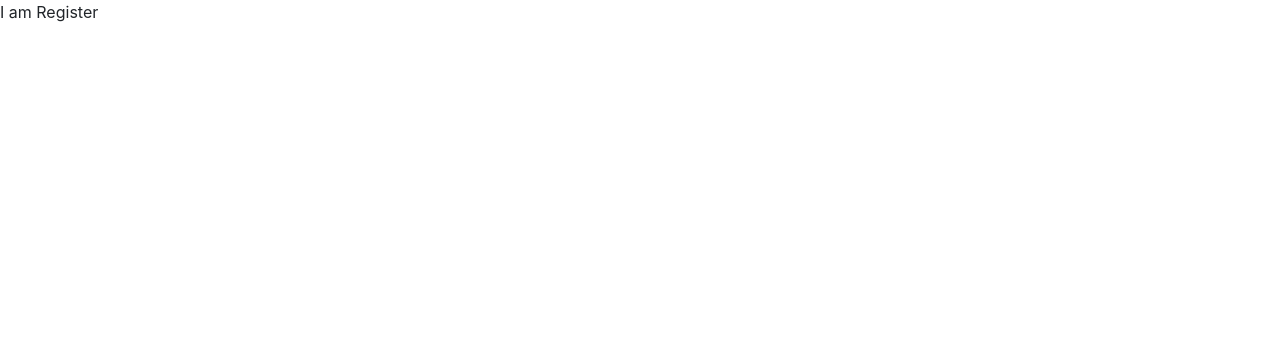
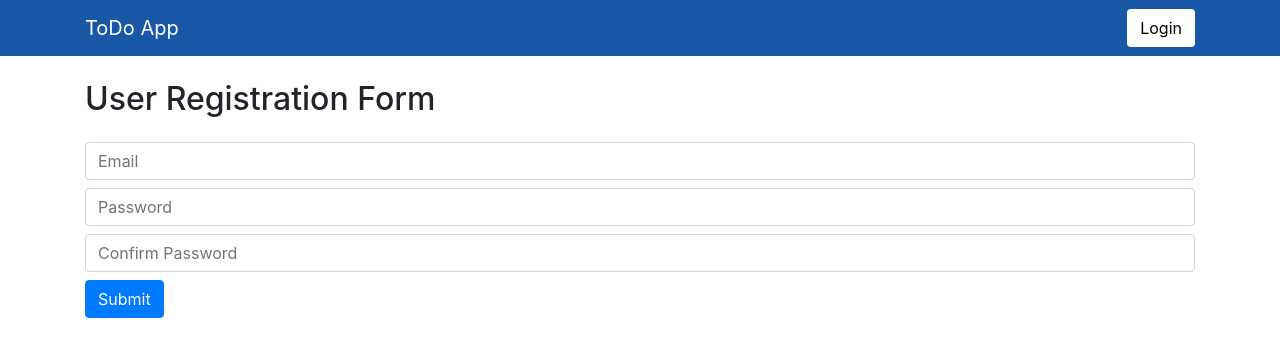
Before and after one commit to danny237/ToDo-App-REACT, a React (Create React App) app: page /register in a window 1280 px wide. Shown: the top 356 px of the page. Built offline with nearby package versions, Linux system fonts and the light colour scheme.

Commit message:
Complete User Register

```diff
--- a/src/App.js
+++ b/src/App.js
@@ -17,30 +17,16 @@ function App() {
     {
       email: ADMIN_EMAIL,
       password: ADMIN_PASSWORD
-    }
+    },
   ])
   const [loginStatus, setLoginStatus] = useState(false)
-  // localStorage.setItem("loginStatus", "false")
-
-  // const getLoginStatus = () => {
-  //   let x = JSON.parse(localStorage.getItem("loginStatus"))
-  //   console.log(x)
-  // }
-
-
-  // useEffect(() => {
-  //   if (getLoginStatus()) {
-  //     setLoginStatus(true)
-  //   }else{
-  //     setLoginStatus(false)
-  //   }
-  // })
 
   return (
     <div className="App">
       <Router>
         <Switch>
-          <Route exact path="/register" component={Register} />
+          <Route exact path="/register"
+          render={(props) => (<Register {...props} users={users} setUsers={setUsers} />)}/>
           <Route
             exact
             path="/"
@@ -50,16 +36,8 @@ function App() {
                 <Login users={users} loginStatus={loginStatus} setLoginStatus={setLoginStatus} />
             )}
           />
-
-
         </Switch>
       </Router>
-
-
-
-
-      {/* <Login users={users} setLoginStatus={setLoginStatus} />
-      <Todo /> */}
     </div>
   );
 }
--- a/src/Components/Forms/Login.js
+++ b/src/Components/Forms/Login.js
@@ -8,7 +8,7 @@ import {
     INITIAL_STATE,
 } from './Constants'
 
-export default function Login({users, setLoginStatus, loginStatus}) {
+export default function Login({users, setLoginStatus}) {
 
     const [email, setEmail] = useState(INITIAL_STATE)
     const [password, setPassword] = useState(INITIAL_STATE)
@@ -25,7 +25,6 @@ export default function Login({users, setLoginStatus, loginStatus}) {
                     setLoginStatus(true)
                 }else{
                     setErrorStatus(true)
-                    return
                 }
             }
             setErrorStatus(false)
--- a/src/Components/Forms/Register.js
+++ b/src/Components/Forms/Register.js
@@ -1,9 +1,78 @@
-import React from 'react'
+import React, { useState } from 'react'
+import { Link } from 'react-router-dom'
 
-export default function Register() {
+const EMAIL_FORMAT = /^[a-zA-Z0-9.!#$%&'*+/=?^_`{|}~-]+@[a-zA-Z0-9-]+(?:\.[a-zA-Z0-9-]+)*$/;
+
+export default function Register(props) {
+
+    const [email, setEmail] = useState("")
+    const [password, setPassword] = useState("")
+    const [confirmPassword, setConfirmPassword] = useState("")
+
+    const [error, setError] = useState(false)
+
+    const submitHandler = (e) => {
+        e.preventDefault()
+        if ((email !== "" && password !== "" && confirmPassword !== "") &&
+            (password === confirmPassword) && (email.match(EMAIL_FORMAT))) {
+            let newUser = {
+                email,
+                password
+            }
+            let newArray = props.users
+            newArray.push(newUser)
+            props.setUsers(newArray)
+            setEmail("")
+            setPassword("")
+            setConfirmPassword("")
+            props.history.push("/")
+        } else {
+            setError(true)
+        }
+    }
+
     return (
-        <div>
-            I am Register
-        </div>
+        <React.Fragment>
+            <nav className="navbar">
+                <div className="container">
+                    <a className="navbar-brand" href="#">ToDo App</a>
+                    <Link to="/">
+                        <button
+                            className="btn logout-btn"
+                        >Login</button>
+                    </Link>
+                </div>
+            </nav>
+            <div className="container">
+
+                <h2 className="mt-4">User Registration Form</h2>
+                <div className="register-page justify-content-center">
+                    <form className="form-group my-4" onSubmit={(e) => submitHandler(e)}>
+                        <input
+                            value={email}
+                            onChange={(e) => setEmail(e.target.value)}
+                            className="form-control"
+                            type="text"
+                            placeholder="Email" />
+
+                        <input
+                            value={password}
+                            onChange={(e) => setPassword(e.target.value)}
+                            className="form-control my-2"
+                            type="password"
+                            placeholder="Password" />
+
+                        <input
+                            value={confirmPassword}
+                            onChange={(e) => setConfirmPassword(e.target.value)}
+                            className="form-control"
+                            type="password"
+                            placeholder="Confirm Password" />
+                        <button className="btn btn-primary mt-2" type="submit">Submit</button>
+                        {error && <p className="alert alert-danger my-2">Something Went Wrong !</p>}
+                    </form>
+                </div>
+            </div>
+        </React.Fragment>
     )
 }
```
